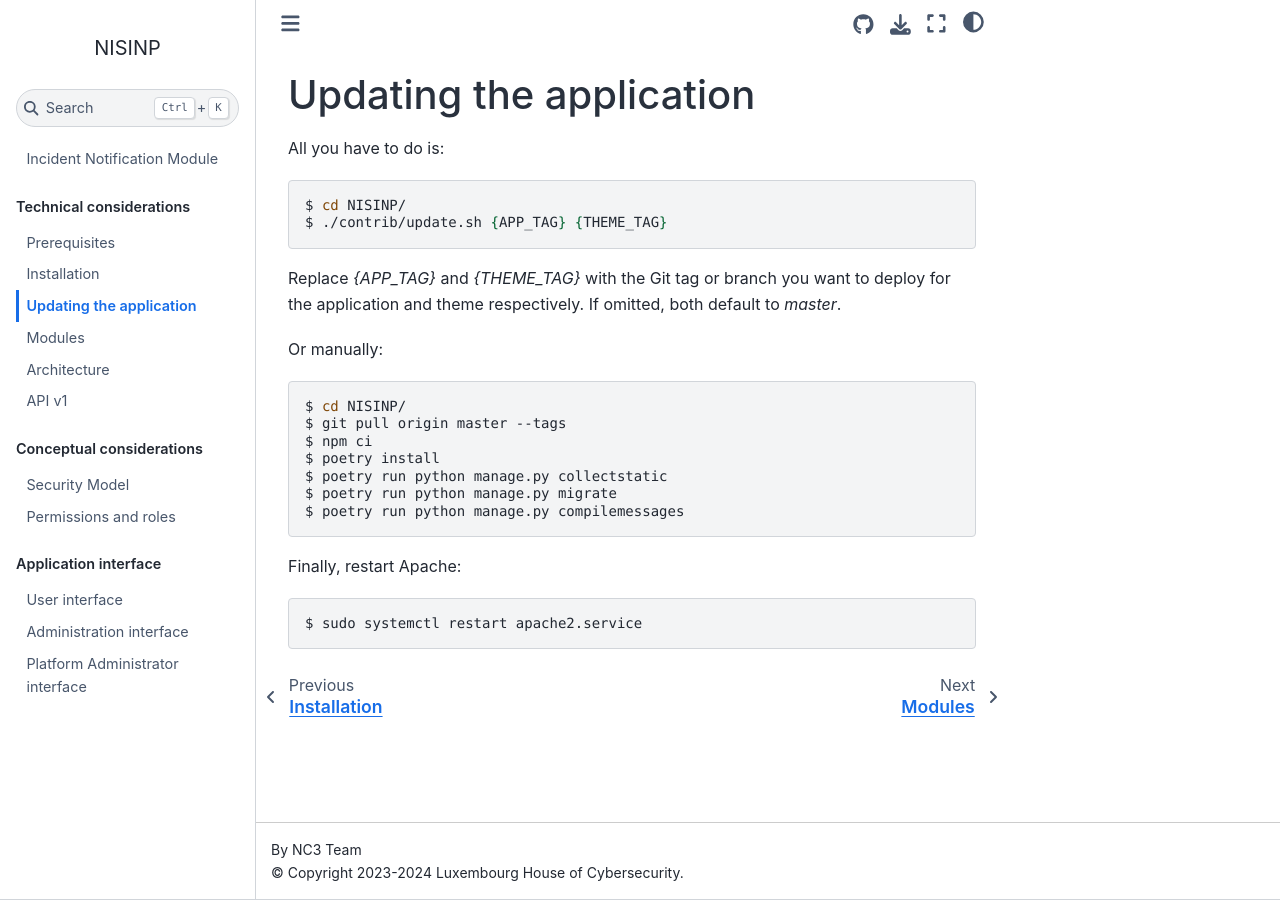
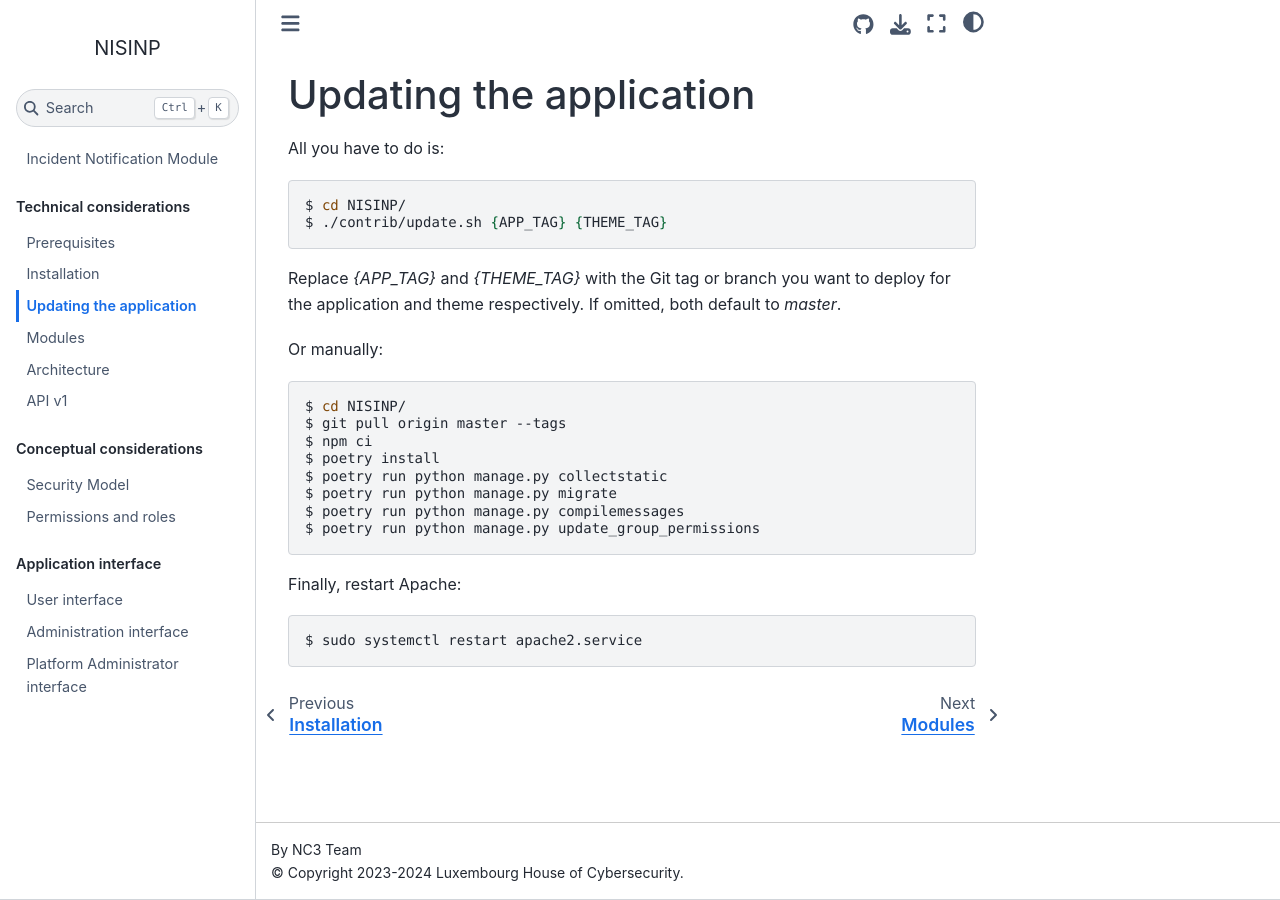
Before and after one commit to informed-governance-project/NISINP, a Sphinx documentation site: the page built from docs/update.rst, in a window 1280 px wide. Built offline with Sphinx 7.4.7 and the Sphinx Book theme 1.1.4, drawn with Linux system fonts in a browser that asks for light colours.

Commit message:
[docs] added command to update group permissions in update instructions

```diff
--- a/docs/update.rst
+++ b/docs/update.rst
@@ -21,6 +21,7 @@ Or manually:
     $ poetry run python manage.py collectstatic
     $ poetry run python manage.py migrate
     $ poetry run python manage.py compilemessages
+    $ poetry run python manage.py update_group_permissions
 
 
 Finally, restart Apache:
```
